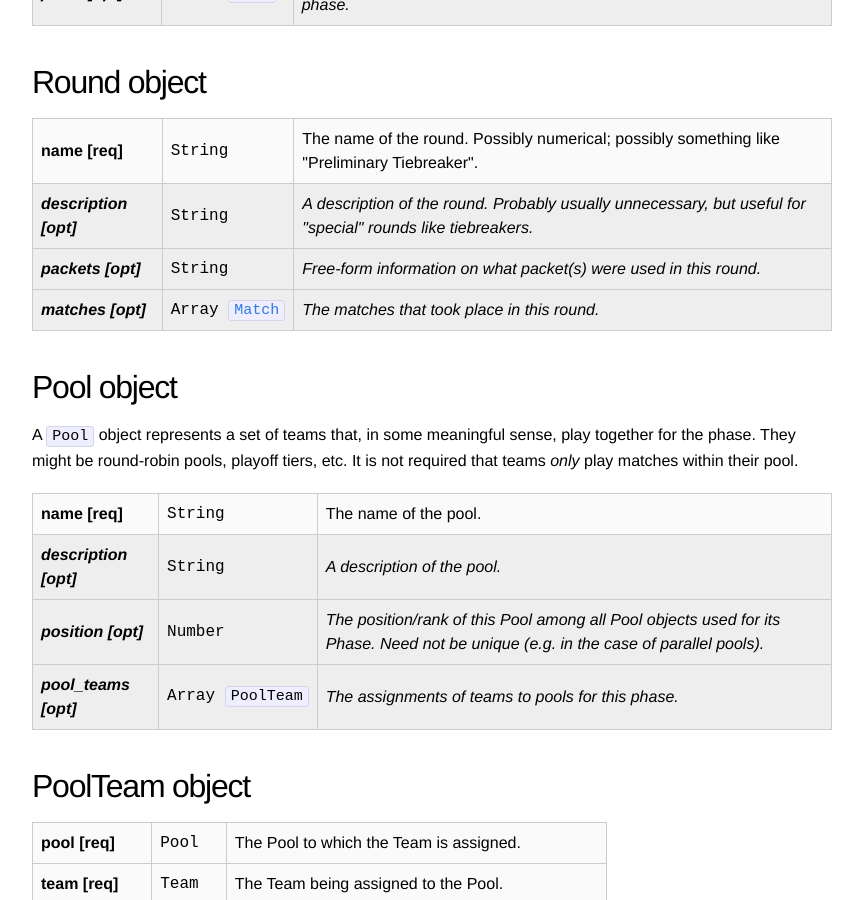
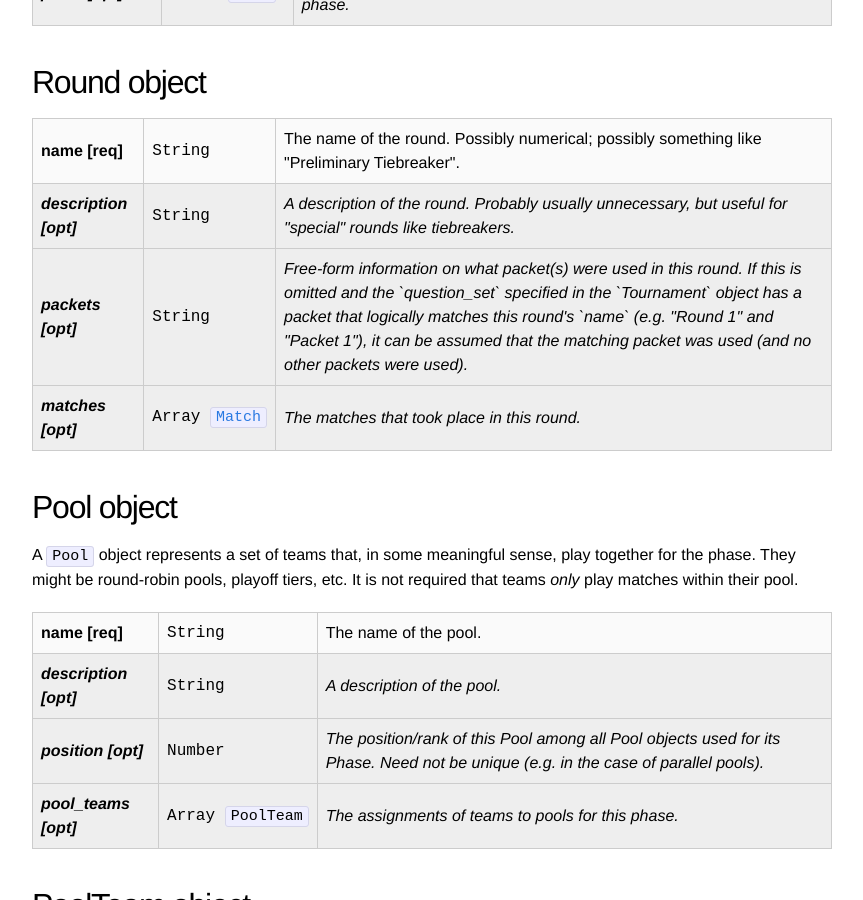
Before and after one commit to quizbowl/schema, a Jekyll site: the page built from phase.md, in a window 1280 px wide and 900 px high, scrolled down 645 px. Shown: the whole window, without its empty margins (208-1071 px from the left). Built offline with Jekyll 4.4.1, drawn with Linux system fonts in a browser that asks for light colours.

Commit message:
Add default assumption for Round.packets; fixes #67

```diff
--- a/phase.md
+++ b/phase.md
@@ -50,7 +50,7 @@ A `Phase` object describes a part of the tournament with a unified match structu
   <tr class="optional">
     <th>packets</th>
     <td class="type">String</td>
-    <td>Free-form information on what packet(s) were used in this round.</td>
+    <td>Free-form information on what packet(s) were used in this round. If this is omitted and the `question_set` specified in the `Tournament` object has a packet that logically matches this round's `name` (e.g. "Round 1" and "Packet 1"), it can be assumed that the matching packet was used (and no other packets were used).</td>
   </tr>
   <tr class="optional">
     <th>matches</th>
```
